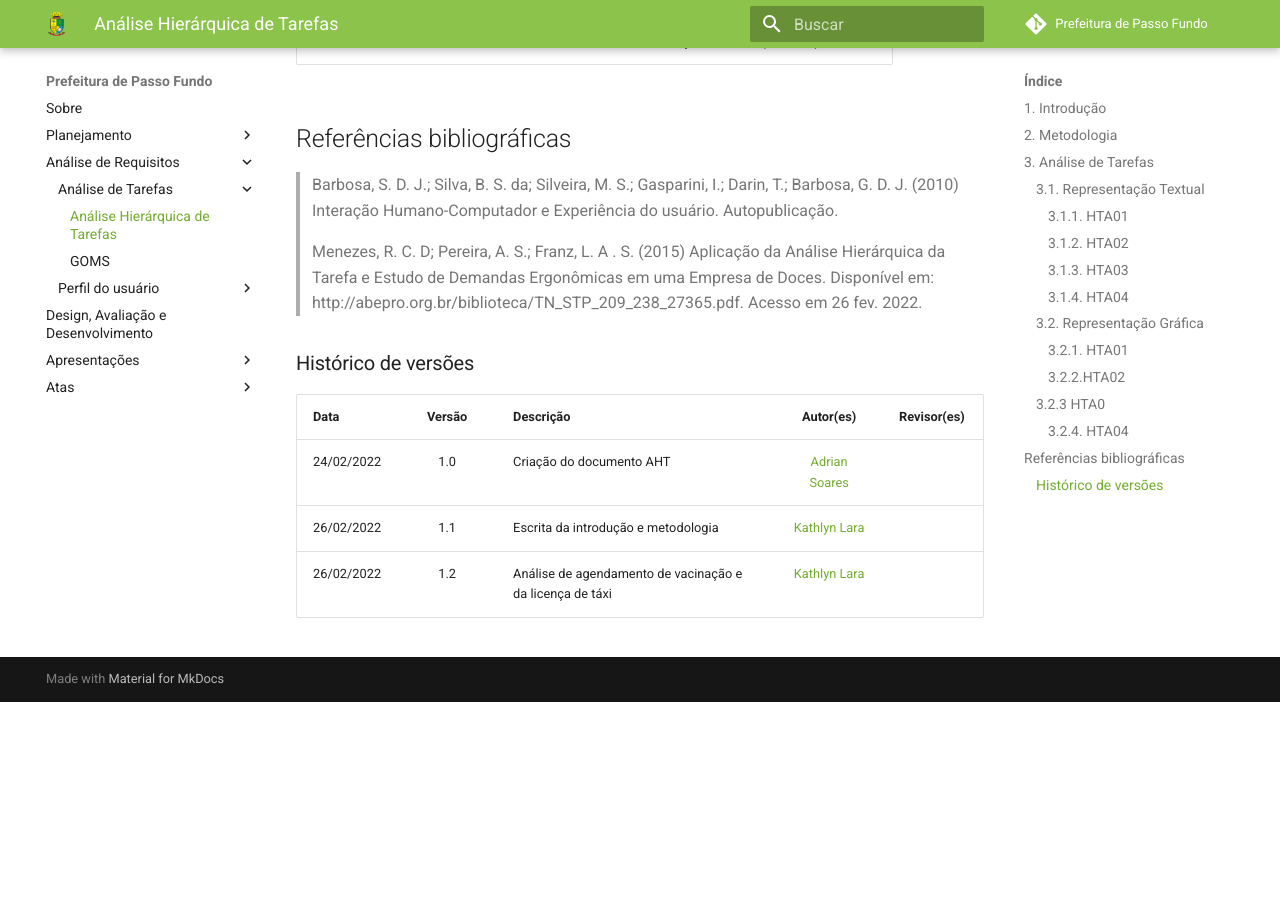
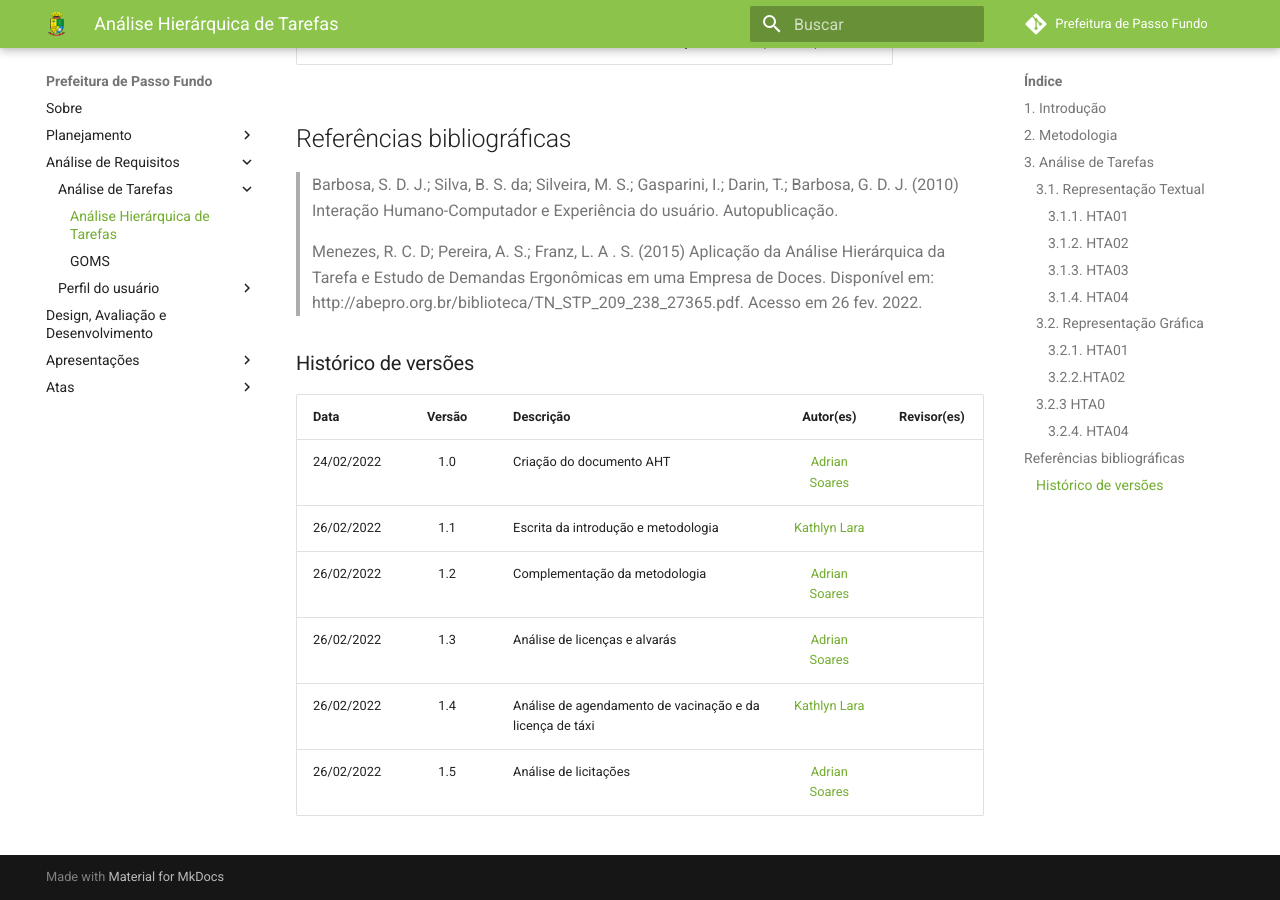
Before and after one commit to Interacao-Humano-Computador/2021.2-Prefeitura-de-Passo-Fundo, an MkDocs documentation site: the page built from docs/AnaliseRequisitos/AnaliseTarefas/hta.md, in a window 1280 px wide and 900 px high, scrolled down 9860 px. Built offline with MkDocs 1.6.1 and Material for MkDocs 9.7.7, drawn with Linux system fonts in a browser that asks for light colours; comment, search, counter and statistics services are not loaded; before the commit the page ends 10562 px from its top, so only the background shows below that.

Commit message:
#33 - Complementaçao historico de versao

```diff
--- a/docs/AnaliseRequisitos/AnaliseTarefas/hta.md
+++ b/docs/AnaliseRequisitos/AnaliseTarefas/hta.md
@@ -247,9 +247,12 @@ Plano 3: caso queira ordenar, Faça 3.1;<br>
 
  | **Data**   | **Versão** | **Descrição** | **Autor(es)**| **Revisor(es)** |
  | ---------- | :--------: | ---------------------------------------- |:------------------------------------------: |------|
- | 24/02/2022 |    1.0     | Criação do documento AHT           |        [Adrian Soares](https://github.com/SwampTG)         |
+ | 24/02/2022 |    1.0     | Criação do documento AHT           |        [Adrian Soares](https://github.com/SwampTG)               |
  | 26/02/2022 | 1.1 | Escrita da introdução e metodologia | [Kathlyn Lara](https://github.com/klmurussi) |
- | 26/02/2022 | 1.2 | Análise de agendamento de vacinação e da licença de táxi| [Kathlyn Lara](https://github.com/klmurussi)
+ | 26/02/2022 | 1.2 | Complementação da metodologia| [Adrian Soares](https://github.com/SwampTG) |
+ | 26/02/2022 | 1.3 | Análise de licenças e alvarás| [Adrian Soares](https://github.com/SwampTG) |
+ | 26/02/2022 | 1.4 | Análise de agendamento de vacinação e da licença de táxi| [Kathlyn Lara](https://github.com/klmurussi)      |
+ | 26/02/2022 | 1.5 | Análise de licitações| [Adrian Soares](https://github.com/SwampTG) |
 
 <style>
 figcaption {
```
